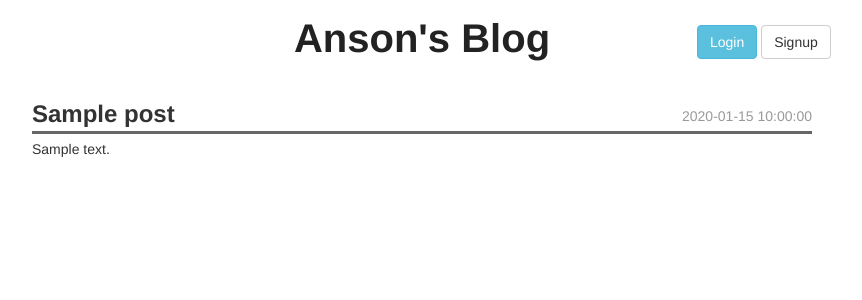
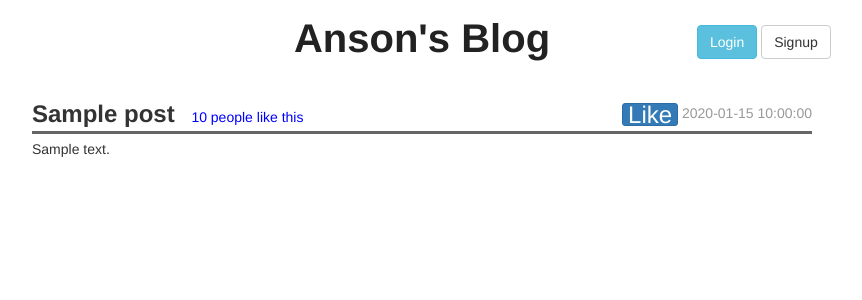
Before and after one commit to anson0910/Multi_User_Blog, a Python web app: template templates/blog.html in a window 1280 px wide. Shown: the top 300 px of the page, without its empty margins (218-1080 px from the left). Run offline with Jinja, Linux system fonts and the light colour scheme; the template is opened without the code that fills it: most values are stand-ins (such as "Sample title", 1, 10 or a date in 2020).

Commit message:
Add like function and welcome page redirection

```diff
--- a/css/main.css
+++ b/css/main.css
@@ -131,6 +131,19 @@
     margin-bottom: 20px;
 }
 
+.likes {
+    margin-left: 10px;
+    color: blue;
+}
+
+.input-xs {
+    height: 23px;
+    padding: 2px 5px;
+    font-size: 10px;
+    line-height: 0; /* If Placeholder of the input is moved up, rem/modify this. */
+    border-radius: 3px;
+}
+
 input {
     max-width: 100%;
 }
--- a/templates/base.html
+++ b/templates/base.html
@@ -20,6 +20,7 @@
                         <a href="/login" role="button" class="btn btn-info btn-title">Login</a>
                         <a href="/signup" role="button" class="btn btn-default btn-title">Signup</a>
                     {% else %}
+                        <a href="/newpost" role="button" class="btn btn-info btn-title">New Post</a>
                         <a href="/logout" role="button" class="btn btn-default btn-title">Logout</a>
                     {% endif %}
                 </div>
--- a/templates/blog.html
+++ b/templates/blog.html
@@ -3,12 +3,17 @@
 {% block content %}
 
     {% for post in posts %}
+        <form action="/{{post.key().id()}}/like" method="post">
             <div class="post">
                 <div class="post-heading">
                     <a href="{{post.key().id()}}" class="post-title">
                       {{post.subject}}
                     </a>
+
+                    <span class="likes">{{post.likes}} people like this</span>
+
                     <div class="post-date">
+                        <input type="submit" class="btn btn-primary input-xs" value="Like">
                         {{post.created}}
                     </div>
                 </div>
@@ -16,6 +21,7 @@
                     {{post.content}}
                 </div>
             </div>
+        </form>
         <br><br>
     {% endfor %}
 
```
Also changed, not shown: main.py (+30 -1 lines), templates/permalink.html (+6 -1 lines), templates/welcome.html (+21 -6 lines). Lines whose indentation alone changed are shown as unchanged.
